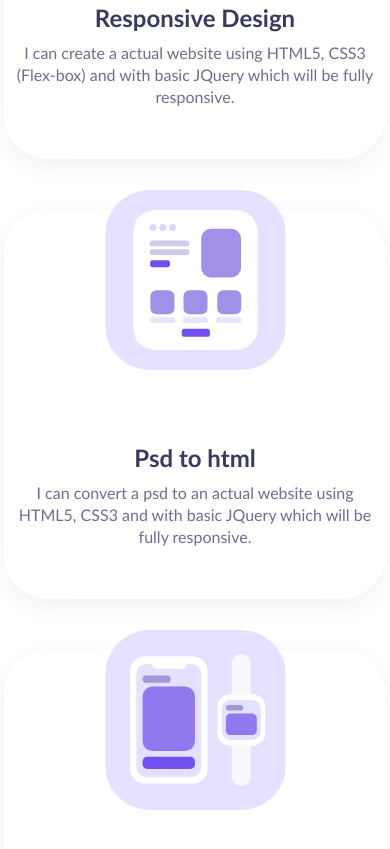
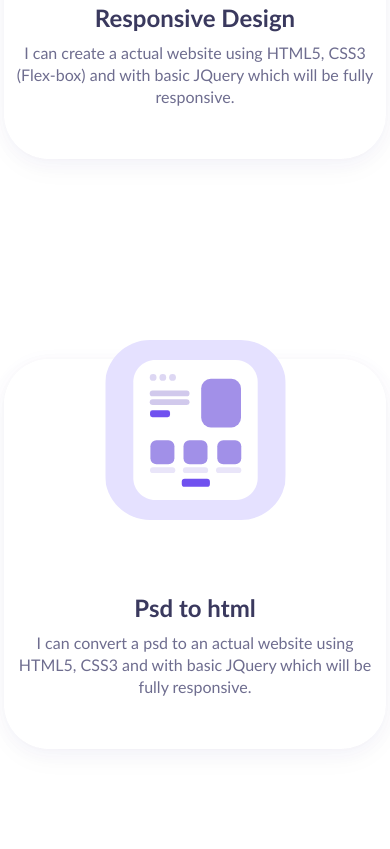
Before and after one commit to WebDevRizwan/webdevrizwan.github.io, a plain HTML site: page index.html in a window 390 px wide. Shown: the part 1121-1970 px from the top of the page. Drawn offline with nearby package versions, Linux system fonts and the light colour scheme.

Commit message:
update
update

```diff
--- a/CSS/style.css
+++ b/CSS/style.css
@@ -748,8 +748,9 @@ nav {
     }
     .main {
         width: 100%;
-        margin-bottom: 50px;
+        margin-bottom: 200px;
     }
+
 
 
     /* ---portfoio box  */
```
